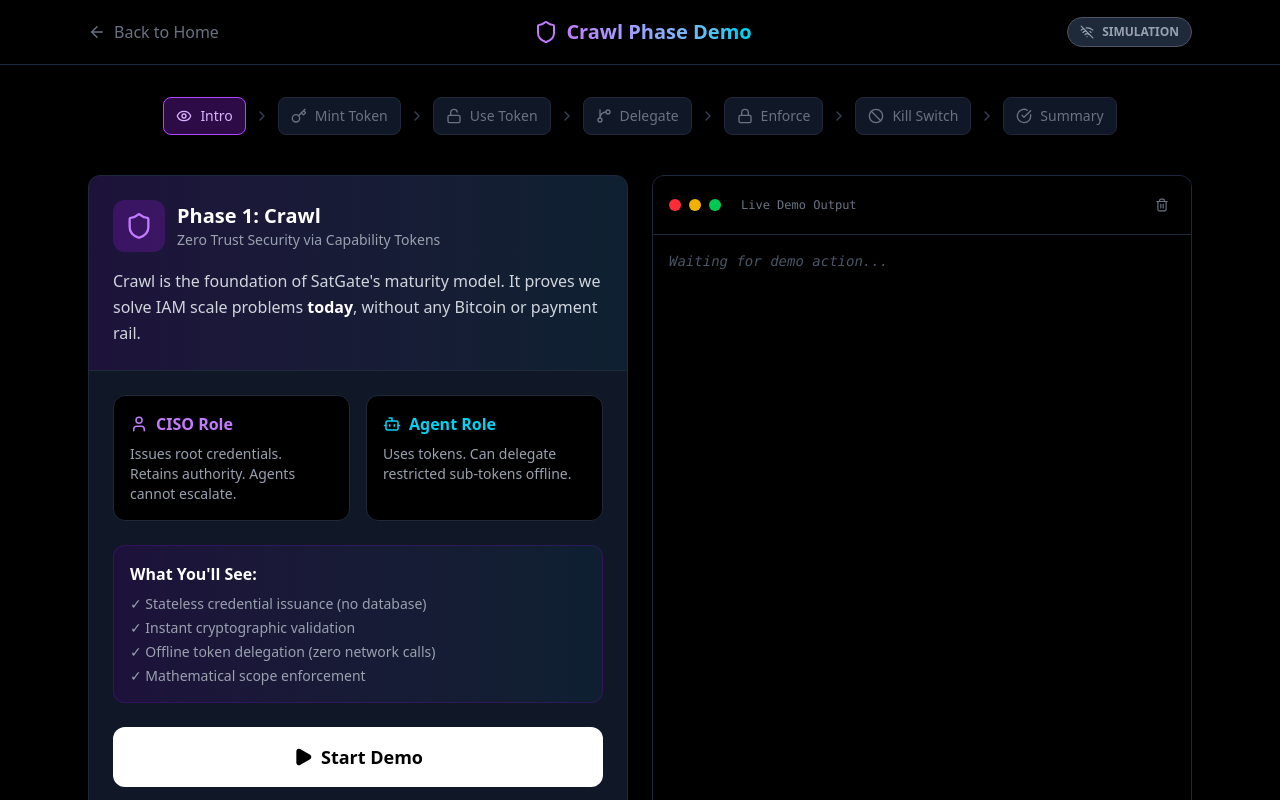
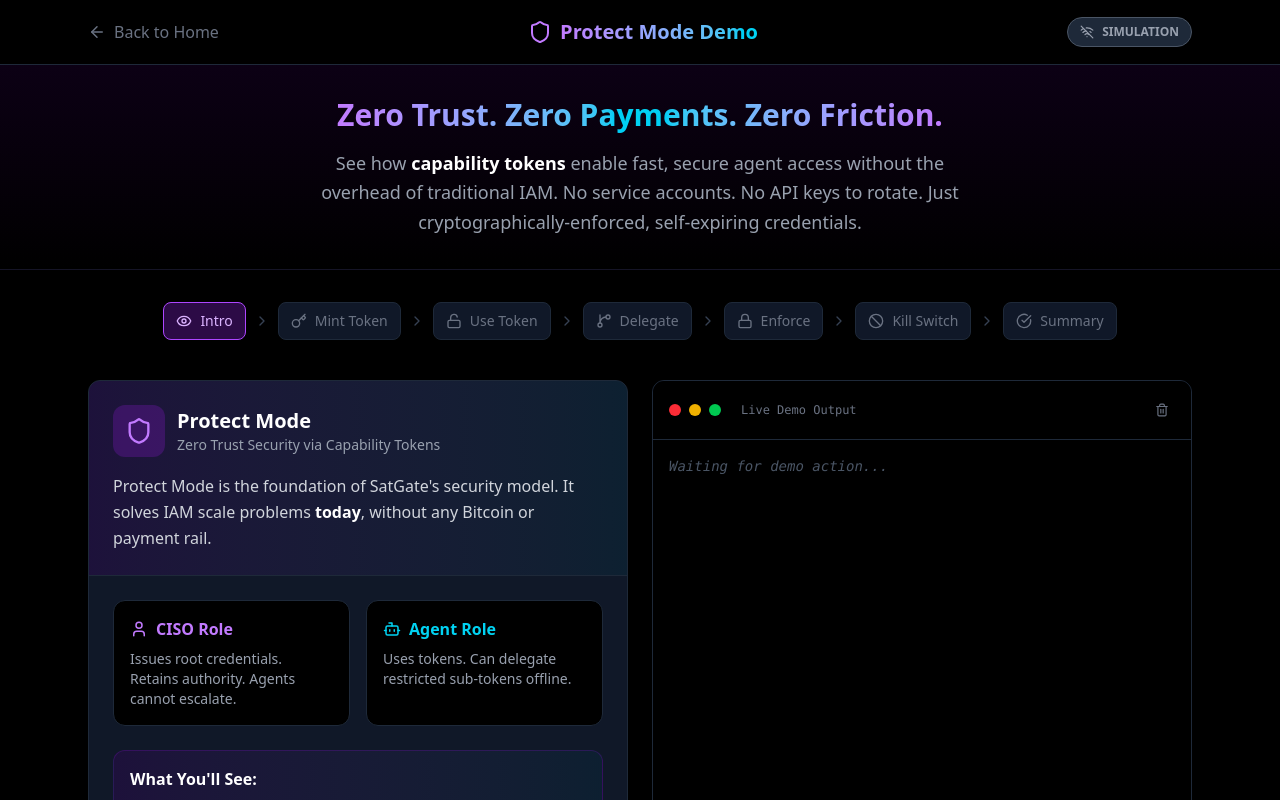
Before and after one commit to SatGate-io/satgate, a Next.js app in the folder satgate-landing/: page /crawl in a window 1280 px wide. Shown: the top 800 px of the page. Built offline with nearby package versions, Linux system fonts and the light colour scheme.

Commit message:
feat: Rename Crawl Demo to Protect Demo
- Renamed 'Crawl Demo' to 'Protect Demo' in navigation
- Replaced all 'Crawl' references with 'Protect'
- Added hero description: capability tokens for fast, secure agent access
- Tagline: Zero Trust. Zero Payments. Zero Friction.

```diff
--- a/satgate-landing/app/crawl/page.tsx
+++ b/satgate-landing/app/crawl/page.tsx
@@ -38,7 +38,7 @@ interface LogEntry {
 
 type DemoScene = 'intro' | 'mint' | 'use' | 'delegate' | 'enforce' | 'revoke' | 'summary';
 
-export default function CrawlDemoPage() {
+export default function ProtectDemoPage() {
   const [currentScene, setCurrentScene] = useState<DemoScene>('intro');
   const [isLoading, setIsLoading] = useState(false);
   const [logs, setLogs] = useState<LogEntry[]>([]);
@@ -560,7 +560,7 @@ export default function CrawlDemoPage() {
           <h1 className="text-lg sm:text-xl font-bold flex items-center gap-2">
             <Shield className="text-purple-400" size={24} />
             <span className="bg-clip-text text-transparent bg-gradient-to-r from-purple-400 to-cyan-400">
-              Crawl Phase Demo
+              Protect Mode Demo
             </span>
           </h1>
           {/* Mode Toggle */}
@@ -644,6 +644,22 @@ export default function CrawlDemoPage() {
             </p>
           </div>
         )}
+      </div>
+
+      {/* Hero Description */}
+      <div className="bg-gradient-to-b from-purple-950/20 to-transparent border-b border-gray-800/50">
+        <div className="max-w-4xl mx-auto px-4 sm:px-6 py-8 text-center">
+          <h2 className="text-2xl sm:text-3xl font-bold mb-4">
+            <span className="bg-clip-text text-transparent bg-gradient-to-r from-purple-400 via-cyan-400 to-purple-400">
+              Zero Trust. Zero Payments. Zero Friction.
+            </span>
+          </h2>
+          <p className="text-gray-400 text-lg leading-relaxed max-w-2xl mx-auto">
+            See how <strong className="text-white">capability tokens</strong> enable fast, secure agent access
+            without the overhead of traditional IAM. No service accounts. No API keys to rotate.
+            Just cryptographically-enforced, self-expiring credentials.
+          </p>
+        </div>
       </div>
 
       <div className="max-w-6xl mx-auto px-4 sm:px-6 py-8">
@@ -699,12 +715,12 @@ export default function CrawlDemoPage() {
                       <Shield className="text-purple-400" size={28} />
                     </div>
                     <div>
-                      <h2 className="text-xl font-bold text-white">Phase 1: Crawl</h2>
+                      <h2 className="text-xl font-bold text-white">Protect Mode</h2>
                       <p className="text-gray-400 text-sm">Zero Trust Security via Capability Tokens</p>
                     </div>
                   </div>
                   <p className="text-gray-300 leading-relaxed">
-                    Crawl is the foundation of SatGate's maturity model. It proves we solve IAM scale problems
+                    Protect Mode is the foundation of SatGate's security model. It solves IAM scale problems
                     <strong className="text-white"> today</strong>, without any Bitcoin or payment rail.
                   </p>
                 </>
@@ -810,13 +826,13 @@ export default function CrawlDemoPage() {
                       <CheckCircle className="text-green-400" size={28} />
                     </div>
                     <div>
-                      <h2 className="text-xl font-bold text-white">Crawl Complete!</h2>
+                      <h2 className="text-xl font-bold text-white">Protect Demo Complete!</h2>
                       <p className="text-gray-400 text-sm">Zero Trust. Zero Bitcoin. Zero Friction.</p>
                     </div>
                   </div>
                   <p className="text-gray-300 leading-relaxed">
                     Everything you just saw happened without a single satoshi of Bitcoin.
-                    Crawl is live. Run (Payments) is just a config change away.
+                    Protect Mode is live. Monetize Mode (Payments) is just a config change away.
                   </p>
                 </>
               )}
@@ -1244,7 +1260,7 @@ export default function CrawlDemoPage() {
                   </div>
 
                   <div className="bg-gradient-to-r from-purple-950/30 to-cyan-950/30 rounded-xl p-4 border border-purple-800/30">
-                    <h4 className="font-semibold text-white mb-3">What Crawl Proves:</h4>
+                    <h4 className="font-semibold text-white mb-3">What Protect Mode Proves:</h4>
                     <ul className="text-gray-300 text-sm space-y-2">
                       <li className="flex items-start gap-2">
                         <CheckCircle size={16} className="text-green-400 mt-0.5 flex-shrink-0" />
--- a/satgate-landing/app/page.tsx
+++ b/satgate-landing/app/page.tsx
@@ -29,7 +29,7 @@ const LandingPage = () => {
           {/* Desktop menu */}
           <div className="hidden md:flex gap-6 text-sm font-medium text-gray-400">
             <Link href="#features" className="hover:text-white transition">Features</Link>
-            <Link href="/crawl" className="hover:text-white transition">Crawl Demo</Link>
+            <Link href="/crawl" className="hover:text-white transition">Protect Demo</Link>
             <Link href="/playground" className="hover:text-white transition">Playground</Link>
             <Link href="/dashboard" className="hover:text-white transition">Dashboard</Link>
             <a href="https://github.com/SatGate-io/satgate" target="_blank" rel="noopener noreferrer" className="hover:text-white transition">GitHub</a>
@@ -65,7 +65,7 @@ const LandingPage = () => {
               onClick={() => setMobileMenuOpen(false)}
               className="block text-gray-400 hover:text-white hover:bg-gray-800/50 transition py-3 px-4 rounded-lg"
             >
-              Crawl Demo
+              Protect Demo
             </Link>
             <Link
               href="/playground"
```
